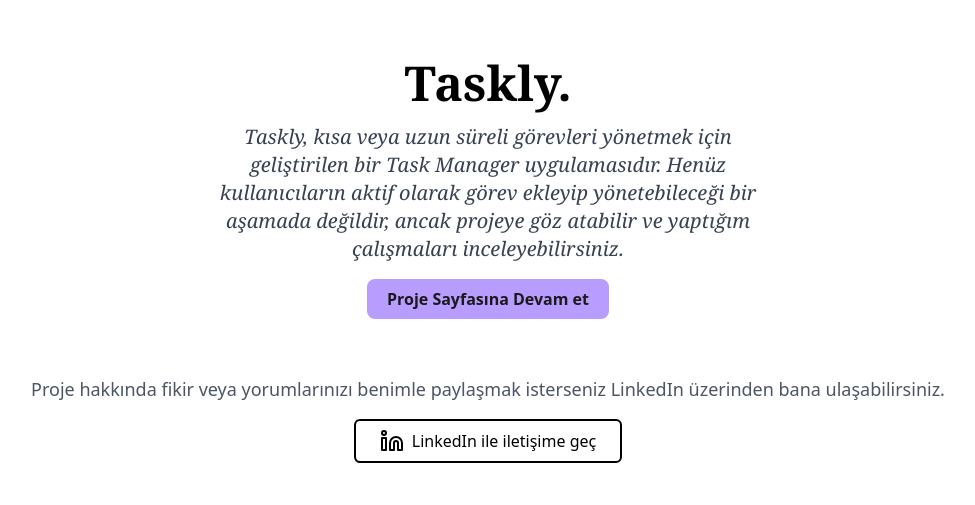
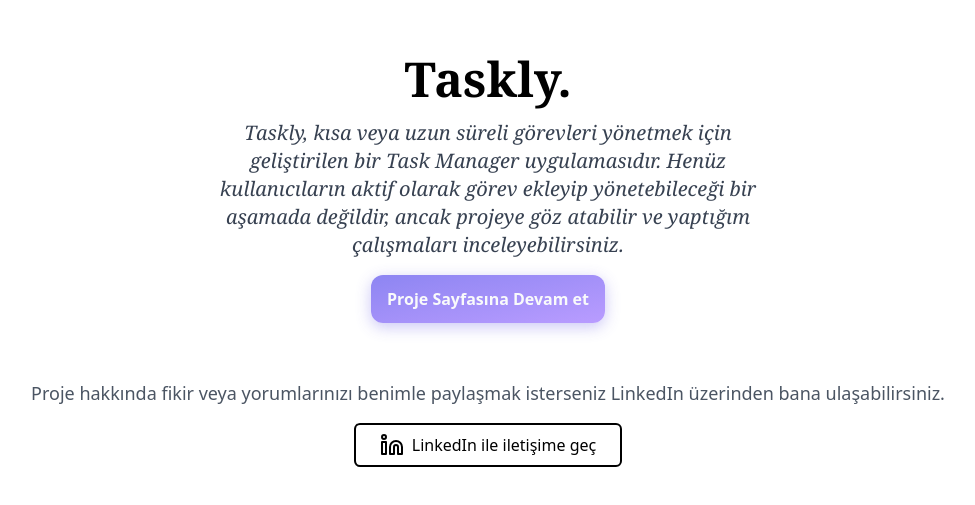
Before and after one commit to feyzanrsnr/Task_Manager_Website, a React (Vite) app: page / in a window 1280 px wide. Shown: the part 139-644 px from the top of the page, without its empty margins (152-1127 px from the left). Built offline with nearby package versions, Linux system fonts and the light colour scheme.

Commit message:
welcome-page button style

```diff
--- a/src/pages/pomodoro-page/PomodoroPage.jsx
+++ b/src/pages/pomodoro-page/PomodoroPage.jsx
@@ -109,7 +109,7 @@
 
       </div>
 
-      <p className='font-bold text-7xl md:text-9xl'>{formatTime(timeLeft)}</p>
+      <p className='dark:text-white font-bold text-7xl md:text-9xl'>{formatTime(timeLeft)}</p>
 
       <div className='flex items-center gap-3'>
 
--- a/src/pages/welcome-page/WelcomePage.jsx
+++ b/src/pages/welcome-page/WelcomePage.jsx
@@ -1,5 +1,5 @@
 import { LinkedinIcon } from 'lucide-react'
-import Button from '../../components/Button'
+
 import { useNavigate } from 'react-router'
 
 
@@ -14,7 +14,7 @@
           Taskly, kısa veya uzun süreli görevleri yönetmek için geliştirilen bir Task Manager uygulamasıdır. Henüz kullanıcıların aktif olarak görev ekleyip yönetebileceği bir aşamada değildir,
           ancak projeye göz atabilir ve yaptığım çalışmaları inceleyebilirsiniz.
         </p>
-         <Button onClick={() => navigate("home")} variant='primary' mode="light">Proje Sayfasına Devam et</Button>
+         <button onClick={() => navigate("home")} className="h-12 px-4 rounded-xl font-semibold transition-all duration-300 ease-in-out bg-gradient-to-br from-cosmos to-amethyst text-light-background shadow-[0_4px_15px_rgba(82,70,224,0.3)] hover:shadow-[0_8px_25px_rgba(82,70,224,0.5)] focus:outline-none hover:scale-[1.05] active:scale-[0.98] ">Proje Sayfasına Devam et</button>
 
         <p className='text-sm md:text-lg mt-10 text-gray-600'>
             Proje hakkında fikir veya yorumlarınızı benimle paylaşmak isterseniz LinkedIn üzerinden bana ulaşabilirsiniz.
@@ -24,7 +24,7 @@
         href='https://www.linkedin.com/in/feyzanursener'
         target='_blank'
         rel='noopener noreferrer'
-        className='flex items-center border-2 border-black gap-2 text-black px-6 py-2 rounded-md hover:bg-white'
+        className='flex items-center border-2 border-black gap-2 text-black px-6 py-2 rounded-md hover:scale-[1.05] active:scale-[0.98]'
         >
         <LinkedinIcon color='black'/>
         LinkedIn ile iletişime geç
```
